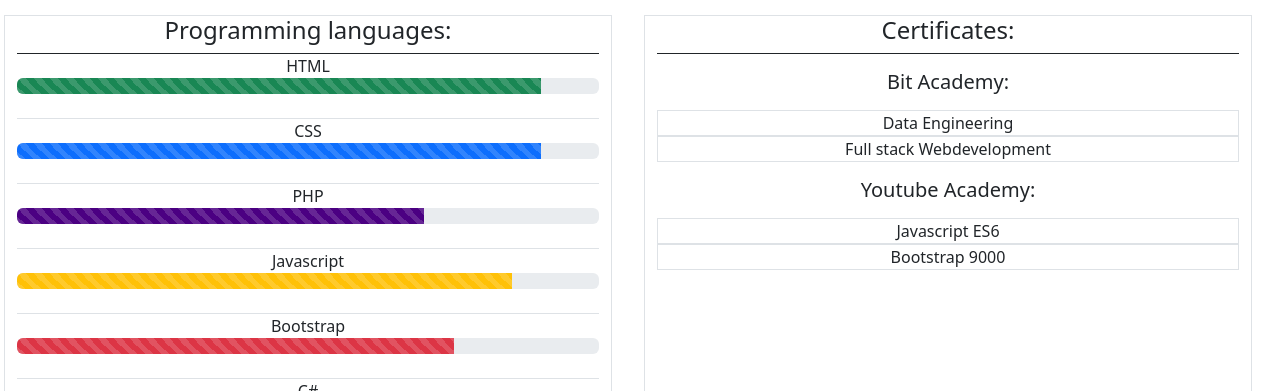
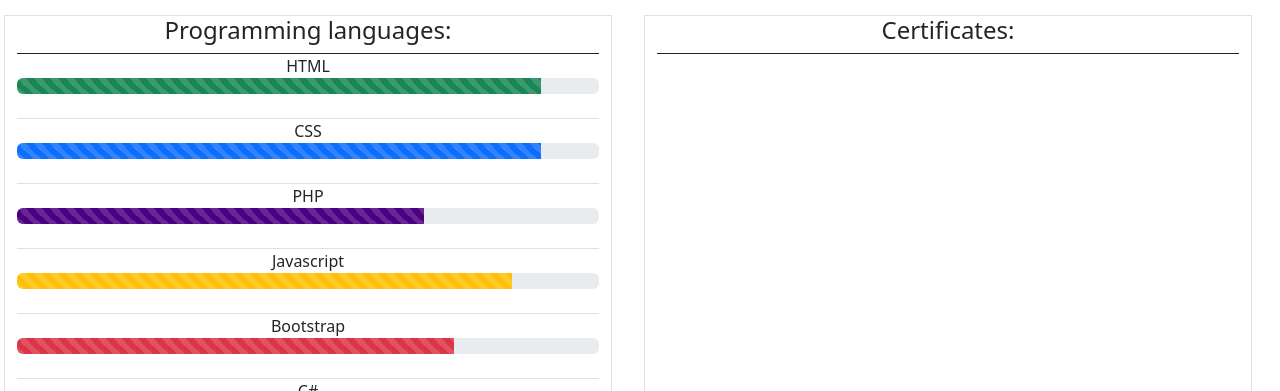
Before and after one commit to ThorbenC/portfolio, a plain HTML site: page index.html in a window 1280 px wide. Shown: the part 409-800 px from the top of the page. Drawn offline with nearby package versions, Linux system fonts and the light colour scheme.

Commit message:
Update index.html

```diff
--- a/index.html
+++ b/index.html
@@ -120,12 +120,6 @@
       <div class="border-bottom border-dark">
         <h4>Certificates:</h4>
       </div>
-      <h5 class="m-3">Bit Academy:</h5>
-      <div class="border">Data Engineering</div>
-      <div class="border">Full stack Webdevelopment</div>
-      <h5 class="m-3">Youtube Academy:</h5>
-      <div class="border">Javascript ES6</div>
-      <div class="border">Bootstrap 9000</div>
     </div>
   </div>
 
```
